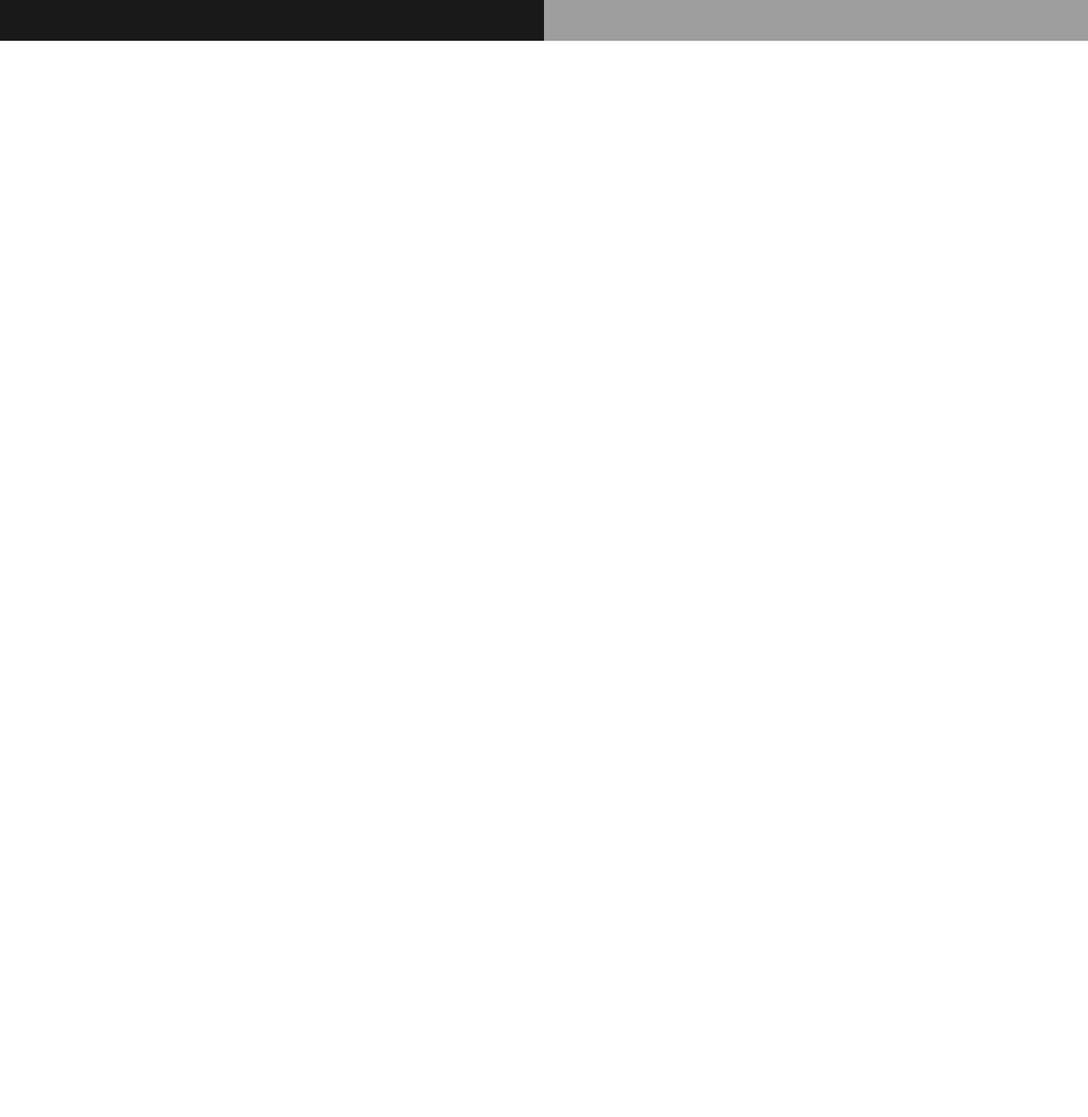
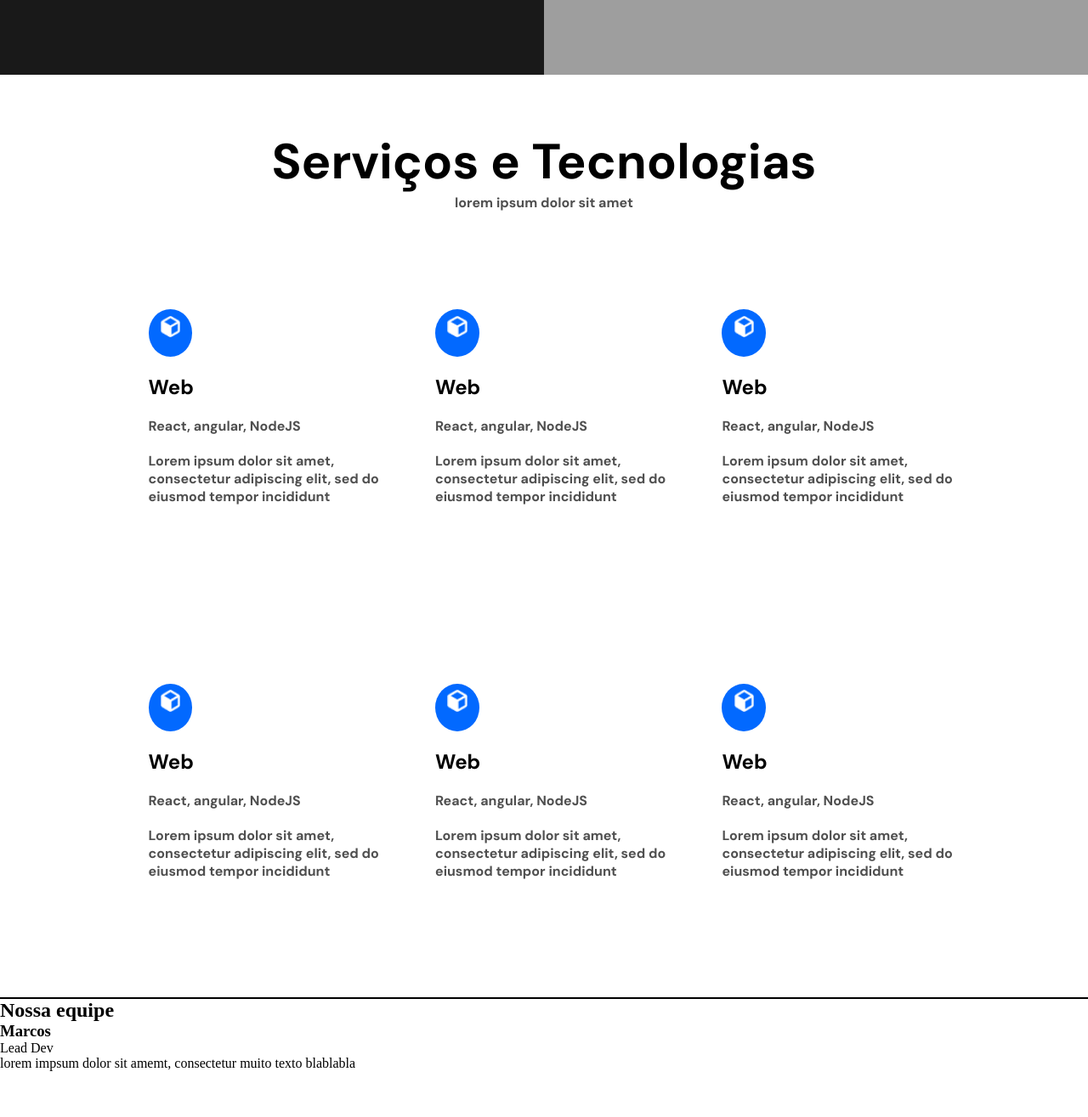
Before and after one commit to xXmarcosX/empresaDev, a plain HTML site: page index.html in a window 1280 px wide. Shown: the part 672-1987 px from the top of the page at 85% size. Before the commit the page ends 800 px from the top, so only its background shows below. Drawn offline with Linux system fonts and the light colour scheme; grey boxes are pictures that could not be loaded.

Commit message:
adição seção serviços

```diff
--- a/index.html
+++ b/index.html
@@ -14,7 +14,7 @@
             </div>
             <div class="header__links">
                 <ul>
-                    <li><a href="">Serviços</a></li>
+                    <li><a href="#services">Serviços</a></li>
                     <li><a href="">Nosso time</a></li>
                     <li><a href="">Projetos</a></li>
                 </ul>
@@ -32,5 +32,83 @@
         <div class="welcome__img"></div>
         </div>
     </section>
+
+    <section class="services" id="services">
+        <h2>Serviços e Tecnologias</h2>
+        <p>lorem ipsum dolor sit amet</p>
+
+        <div class="services__tech">
+            <div class="services__tech__card">
+                <div class="services__tech__card__img">
+                    <img src="icons/Icon color.png" alt="bolinha">
+                </div>
+                <h3>Web</h3>
+                <p>React, angular, NodeJS</p>
+                <p>Lorem ipsum dolor sit amet, consectetur adipiscing elit, sed do eiusmod tempor incididunt</p>
+            </div>
+            <div class="services__tech__card">
+                <div class="services__tech__card__img">
+                    <img src="icons/Icon color.png" alt="bolinha">
+                </div>
+                <h3>Web</h3>
+                <p>React, angular, NodeJS</p>
+                <p>Lorem ipsum dolor sit amet, consectetur adipiscing elit, sed do eiusmod tempor incididunt</p>
+            </div>
+            <div class="services__tech__card">
+                <div class="services__tech__card__img">
+                    <img src="icons/Icon color.png" alt="bolinha">
+                </div>
+                <h3>Web</h3>
+                <p>React, angular, NodeJS</p>
+                <p>Lorem ipsum dolor sit amet, consectetur adipiscing elit, sed do eiusmod tempor incididunt</p>
+            </div>
+            <div class="services__tech__card">
+                <div class="services__tech__card__img">
+                    <img src="icons/Icon color.png" alt="bolinha">
+                </div>
+                <h3>Web</h3>
+                <p>React, angular, NodeJS</p>
+                <p>Lorem ipsum dolor sit amet, consectetur adipiscing elit, sed do eiusmod tempor incididunt</p>
+            </div>
+            <div class="services__tech__card">
+                <div class="services__tech__card__img">
+                    <img src="icons/Icon color.png" alt="bolinha">
+                </div>
+                <h3>Web</h3>
+                <p>React, angular, NodeJS</p>
+                <p>Lorem ipsum dolor sit amet, consectetur adipiscing elit, sed do eiusmod tempor incididunt</p>
+            </div>
+            <div class="services__tech__card">
+                <div class="services__tech__card__img">
+                    <img src="icons/Icon color.png" alt="bolinha">
+                </div>
+                <h3>Web</h3>
+                <p>React, angular, NodeJS</p>
+                <p>Lorem ipsum dolor sit amet, consectetur adipiscing elit, sed do eiusmod tempor incididunt</p>
+            </div>
+        </div>
+    </section>
+
+    <section class="equipe">
+        <h1>Nossa equipe</h1>
+
+        <div class="equipe__membros">
+            <div class="equipe__membros__card">
+                <div class="equipe__membros__card__img"></div>
+                <div class="equipe__membros__card__nome">
+                    <h3>Marcos</h3>
+                    <p>Lead Dev</p>
+                </div>
+                <p>lorem impsum dolor sit amemt, consectetur muito texto blablabla</p>
+                <div class="equipe__membros__card__social">
+                    <ul>
+                        <li><a href=""><img src="" alt=""></a></li>
+                        <li><a href=""><img src="" alt=""></a></li>
+                        <li><a href=""><img src="" alt=""></a></li>
+                    </ul>
+                </div>
+            </div>
+        </div>
+    </section>
 </body>
 </html>
--- a/style.css
+++ b/style.css
@@ -1,6 +1,6 @@
 @import url('https://fonts.googleapis.com/css2?family=Plus+Jakarta+Sans:ital,wght@0,200..800;1,200..800&display=swap');
 @import url('https://fonts.googleapis.com/css2?family=Inter:wght@100..900&display=swap');
-
+@import url('https://fonts.googleapis.com/css2?family=DM+Sans:ital,opsz,wght@0,9..40,100..1000;1,9..40,100..1000&display=swap');
 
 :root{
     --bg-dark: rgb(25,25,25);
@@ -10,6 +10,7 @@
     margin: 0;
     padding: 0;
     box-sizing: border-box;
+    scroll-behavior: smooth;
 }
 
 /* SEÇÃO HEADER */
@@ -52,12 +53,12 @@
     background-color: var(--bg-dark);
     color: white;
     display: flex;
+    height: 85vh;
 }
 
 .welcome__text{
     width: 50%;
     padding-left: 5%;
-    height: 80vh;
     padding-top: 7%;
 }
 
@@ -98,3 +99,78 @@
     background-size: cover;
     filter: grayscale(50%);
 }
+
+.services{
+    width: 100%;
+    display: flex;
+    flex-direction: column;
+    justify-content: center;
+    align-items: center;
+    text-align: center;
+    font-family: "DM Sans", sans-serif;
+    margin-top: 5%;
+    border-bottom: 2px solid black;
+}
+
+.services h2{
+    font-size: 58px;
+}
+
+.services p{
+    color: #4F4F4F;
+    font-weight: bold;
+}
+
+.services__tech{
+    width: 80%;
+    display: flex;
+    flex-wrap: wrap;
+    flex-grow: 1;
+    align-items: center;
+    justify-content: center;
+    gap: 20px;
+    margin-top: 5%;
+}
+
+.services__tech__card{
+    width: 31%;
+    display: flex;
+    flex-direction: column;
+    text-align: left;
+    padding-left: 3%;
+    gap: 20px;
+    padding-top: 3%;
+    font-family: "DM Sans", sans-serif;
+    padding-bottom: 3%;
+    transition: box-shadow 0.4s ease, border-top 100ms ease;
+    margin-top: 2%;
+    height: 50vh;
+    border-radius: 0px 0px 25px 25px;
+}
+
+.services__tech__card h3{
+    font-size: 24px;
+}
+
+.services__tech__card p{
+    color: #4F4F4F;
+    font-weight: bold;
+}
+
+.services__tech__card:hover{
+    border-top: 3px solid rgb(2, 105, 255);
+    box-shadow: 0px 12px 10px rgba(0, 0, 0, 0.3);
+}
+
+.services__tech__card__img{
+    width: 18%;
+    background-color: rgb(2, 105, 255);
+    border-radius: 50%;
+    height: 7vh;
+}
+
+.services__tech__card__img img{
+    width: 45%;
+    margin-top: 15%;
+    margin-left: 28%;
+}
```
Also changed, not shown: icons/Icon color.png (added).
